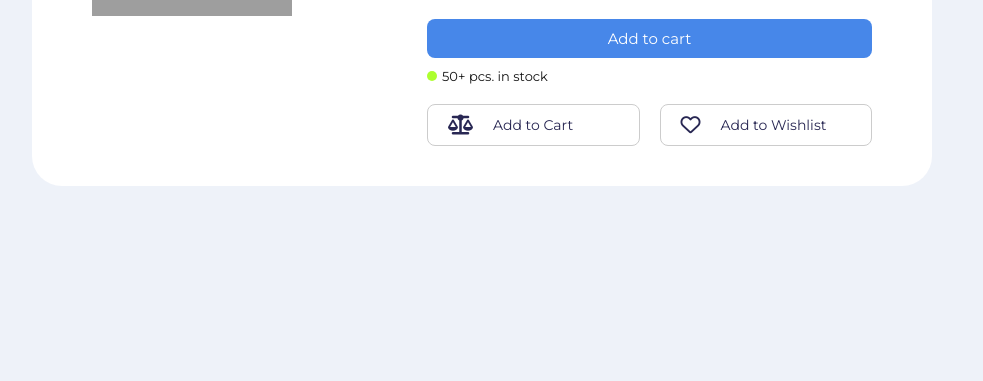
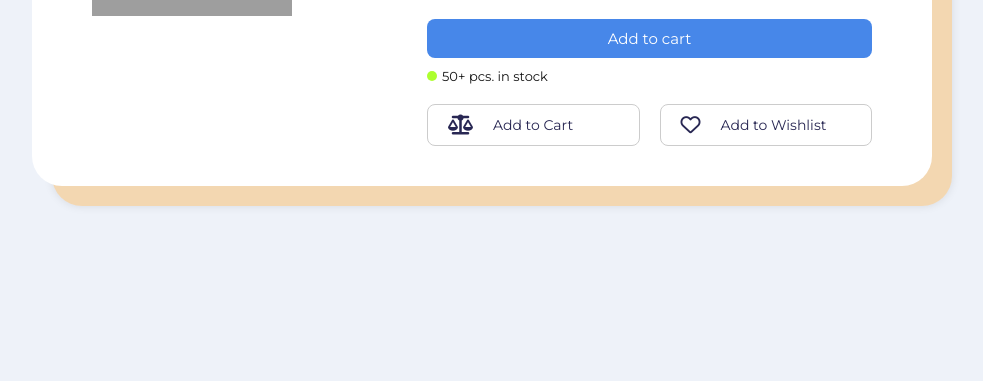
Before and after one commit to kisinja/Nike-Showcase, a plain HTML site: page index.html in a window 1280 px wide. Shown: the part 419-800 px from the top of the page, without its empty margins (158-1141 px from the left). Drawn offline with Linux system fonts and the light colour scheme; grey boxes are pictures that could not be loaded.

Commit message:
added an absolute container

```diff
--- a/index.html
+++ b/index.html
@@ -20,6 +20,10 @@
 <body>
 
     <main class="container">
+
+        <!-- To be positioned absolutely -->
+        <div class="absolute-container"></div>
+
         <!-- Image Container -->
         <div class="image-container">
             <img src="https://i.pinimg.com/736x/a8/33/7f/a8337f50ffaf22a9f4c350ed63362ec8.jpg" alt="headphones"
--- a/style.css
+++ b/style.css
@@ -24,6 +24,20 @@ body {
 
     display: flex;
     gap: 140px;
+    position: relative;
+}
+
+.absolute-container {
+    position: absolute;
+    width: 100%;
+    height: 100%;
+    padding: 20px;
+    right: -20px;
+    top: 20px;
+    background: #ff96024a;
+    border-radius: 30px;
+    z-index: -1;
+    box-shadow: 0 0 10px rgba(0, 0, 0, 0.1);
 }
 
 .details-container {
@@ -80,7 +94,7 @@ h3 {
     transition: background 0.3s ease-in-out;
 }
 
-#add-to-cart:hover{
+#add-to-cart:hover {
     background: #2f5bb7;
 }
 
@@ -125,7 +139,7 @@ h3 {
     gap: 20px;
 }
 
-.btn-container button i{
+.btn-container button i {
     font-size: 20px;
     color: #282753;
 }
@@ -179,6 +193,10 @@ h3 {
     .btn-container button {
         width: 100%;
     }
+
+    .absolute-container {
+        display: none;
+    }
 }
 
 /* Media query for medium devices -> (tablets) */
@@ -208,7 +226,11 @@ h3 {
     }
 
     body {
-        padding: 30px 40px;
+        padding: 30px 90px;
+    }
+
+    .absolute-container {
+        display: none;
     }
 }
 
```
